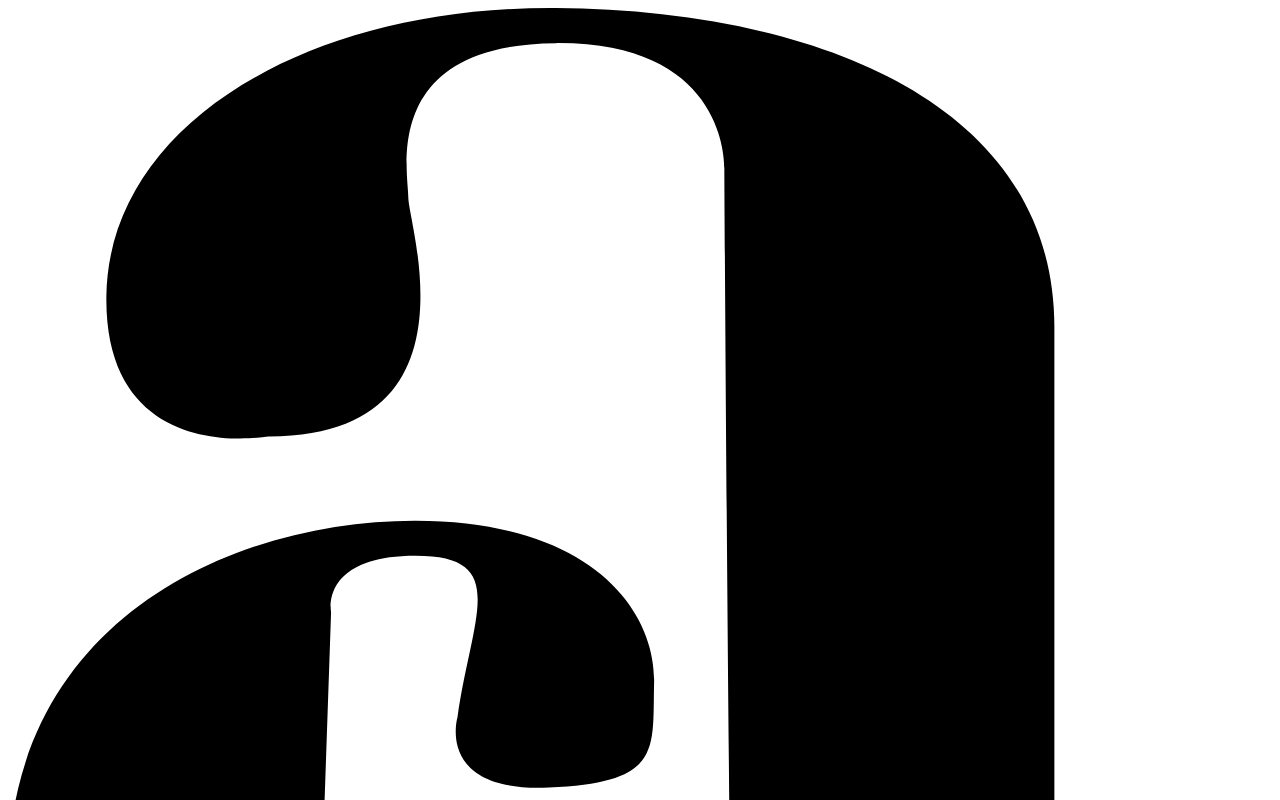
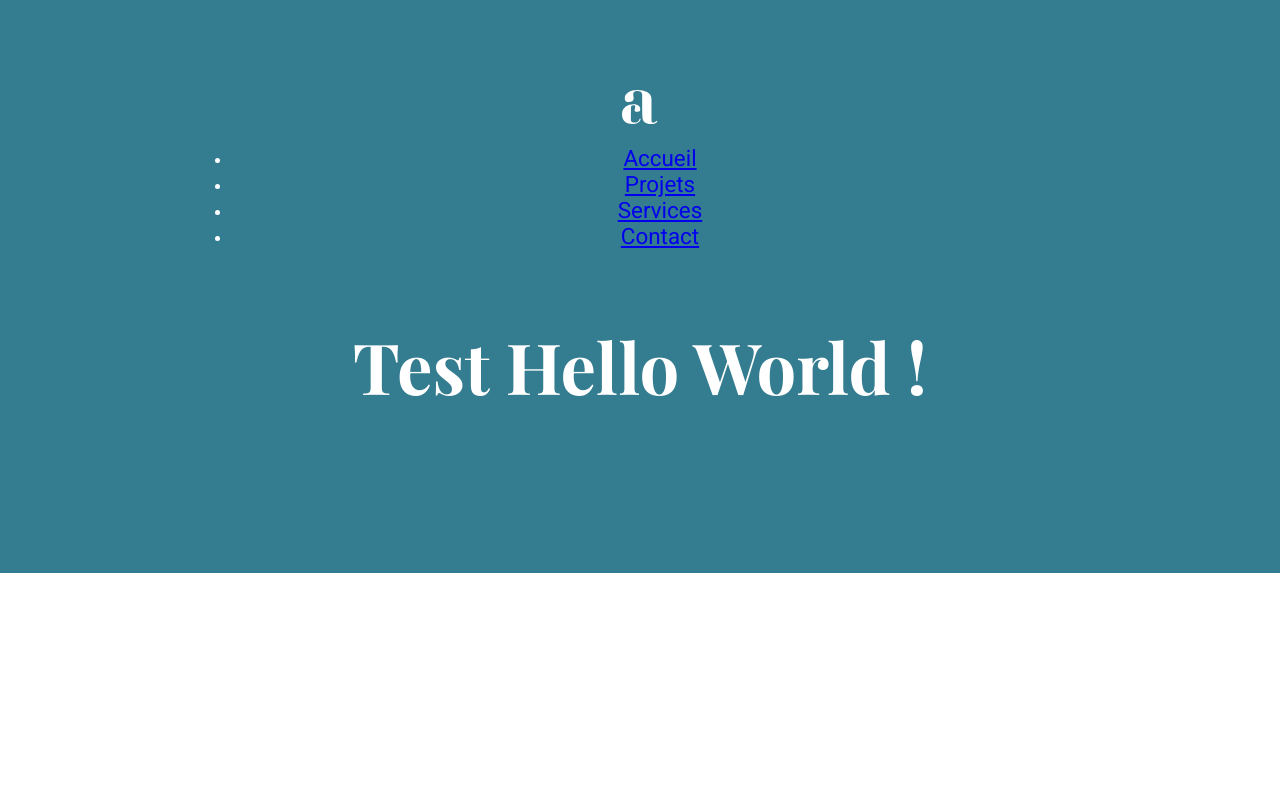
Before and after one commit to ClaveauAlex/portfolio-pro, a React (Create React App) app: page / in a window 1280 px wide. Shown: the top 800 px of the page. Built offline with nearby package versions, Linux system fonts and the light colour scheme.

Commit message:
Dev header section

```diff
--- a/public/index.html
+++ b/public/index.html
@@ -6,7 +6,7 @@
     <link rel="icon" href="%PUBLIC_URL%/favicon.ico" />
     <link href="https://fonts.googleapis.com/css2?family=Playfair+Display:wght@700&family=Roboto&display=swap" rel="stylesheet">
     <link rel="stylesheet" href="styles.css" />
-    <title>Alexandre Claveau Pro</title>
+    <title>Alexandre Claveau Portfolio</title>
   </head>
   <body>
     <div id="root"></div>
--- a/public/styles.css
+++ b/public/styles.css
@@ -1,6 +1,7 @@
 body {
   font-family: "Roboto", sans-serif;
   text-align: center;
+  margin: 0;
 }
 
 h1,
@@ -48,11 +49,25 @@
   font-size: 1.4rem;
 }
 
+/* Logo */
+.logo{
+  width: 4%;
+}
+
+/* Couleur : #347C90 */
+
 /* Headings */
 
 /* Containers */
+.container-header{
+  padding: 7% 15%;
+}
 
 /* Sections */
+.colored-section {
+  background-color: #347C90;
+  color: #fff;
+}
 
 /* Navigation Bar */
 
--- a/src/components/App.jsx
+++ b/src/components/App.jsx
@@ -1,20 +1,39 @@
 import React from "react";
 
-function App(){
+function App() {
   return (
+    <section className="colored-section">
+      <div className="container-header">
         <nav>
           <div className="navBarLeft">
-                <img src={process.env.PUBLIC_URL + '/logo.svg'} alt="logo"></img>
+            <a href="/">
+              <img
+                src={process.env.PUBLIC_URL + "/logo_white.svg"}
+                className="logo"
+                alt="logo"
+              />
+            </a>
           </div>
           <div className="navBarRight">
             <ul>
-                    <li>Projets</li>
-                    <li>Services</li>
-                    <li>Contact</li>
+              <li>
+                <a href="/home">Accueil</a>
+              </li>
+              <li>
+                <a href="/projets">Projets</a>
+              </li>
+              <li>
+                <a href="/services">Services</a>
+              </li>
+              <li>
+                <a href="/contact">Contact</a>
+              </li>
             </ul>
           </div>
           <h1>Test Hello World !</h1>
         </nav>
+      </div>
+    </section>
   );
 }
 
```
Also changed, not shown: public/logo_black.svg, public/logo_white.svg (added). Lines whose indentation alone changed are shown as unchanged.
